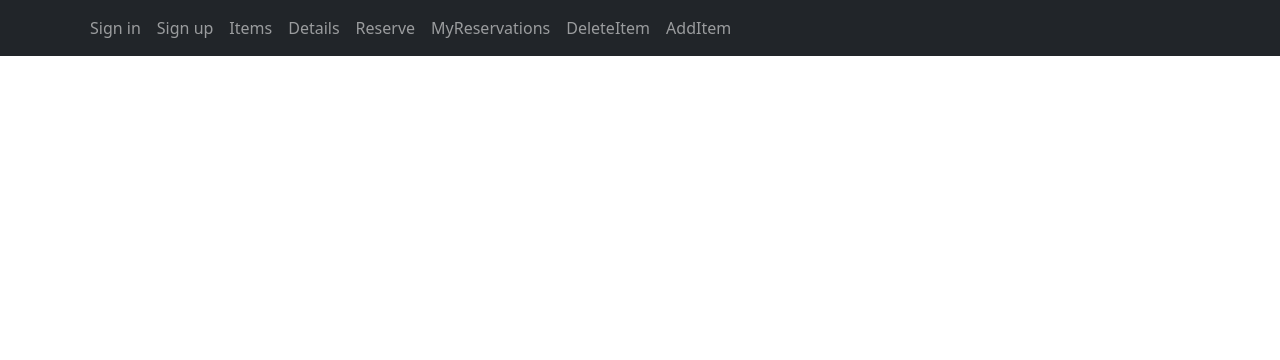
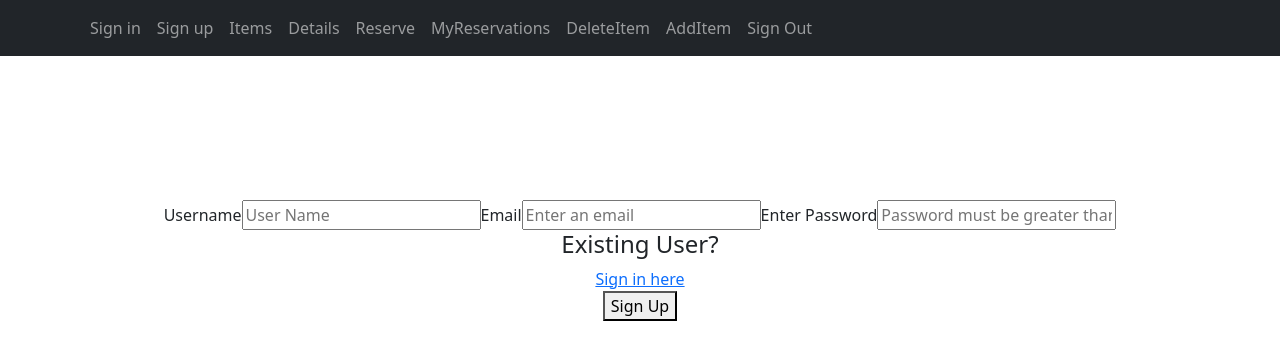
Before and after one commit to Somdotta07/Somarven-Arenas-frontend, a React (Create React App) app: page /signup in a window 1280 px wide. Shown: the top 360 px of the page. Built offline with nearby package versions, Linux system fonts and the light colour scheme.

Commit message:
Finished authentication in front-end

```diff
--- a/src/App.css
+++ b/src/App.css
@@ -1,5 +1,9 @@
 .App {
   text-align: center;
+}
+
+.sessions {
+  margin-top: 25vh;
 }
 
 .App-logo {
--- a/src/App.js
+++ b/src/App.js
@@ -1,27 +1,31 @@
 import './App.css';
-import { Route, Routes } from 'react-router-dom';
-import NavBar from './components/NavBar';
-// import Signin from './components/SignIn';
-// import SignUp from './components/SignUp';
+import { useSelector } from 'react-redux';
+import { Routes, Route, Navigate } from 'react-router-dom';
+import SignIn from './components/Sessions/SignIn';
+import SignUp from './components/Sessions/SignUp';
 import Item from './components/Item';
 import DetailsPage from './components/Details/DetailsPage';
 import ReservationForm from './components/Reservation/ReservationForm';
 import Reservation from './components/Reservation/Reservation';
-// import DeleteItem from './components/DeleteItem';
-// import AddItem from './components/AddItem';
+
+import NavBar from './components/NavBar';
 
 function App() {
+  const sessionDetails = useSelector((state) => state.sessions);
+
   return (
-    <div className="App">
+    <div className="App sessions">
+
       <NavBar />
       <Routes>
-
-        <Route exact path="/" element={<Item />} />
+        <Route exact path="/" element={sessionDetails.isSignIn ? (<Navigate replace to="/items" />) : <SignIn />} />
+        <Route exact path="/signup" element={sessionDetails.isSignUp ? (<Navigate replace to="/" />) : <SignUp />} />
+        <Route exact path="/items" element={<Item />} />
         <Route path="/Details/:id" element={<DetailsPage />} />
         <Route path="/reserve" element={<ReservationForm />} />
         <Route path="/reservations" element={<Reservation />} />
+        <Route path="/" element={sessionDetails.isSignIn || <SignIn />} />
       </Routes>
-
     </div>
   );
 }
--- a/src/api/reserved.js
+++ b/src/api/reserved.js
@@ -3,8 +3,10 @@ import { fetchReservations } from '../redux/reservations/reservation';
 
 const BASE_URL = 'http://127.0.0.1:3000/api/v1/reservations';
 
+const token = JSON.parse(localStorage.getItem('token'));
+
 const getReserved = () => async (dispatch) => {
-  const response = await axios.get(BASE_URL);
+  const response = await axios.get(BASE_URL, { headers: { Authorization: token } });
   console.log(response.data.data);
   dispatch(fetchReservations(response.data.data));
 };
--- a/src/api/reservedItems.js
+++ b/src/api/reservedItems.js
@@ -1,10 +1,12 @@
 import axios from 'axios';
 
-const BASE_URL = 'http://127.0.0.1:3000/';
+const BASE_URL = 'http://127.0.0.1:3000';
+
+const token = JSON.parse(localStorage.getItem('token'));
 
 const reservedItems = async (data) => {
   try {
-    const response = await axios.post(`${BASE_URL}/api/v1/reservations`, data);
+    const response = await axios.post(`${BASE_URL}/api/v1/reservations`, data, { headers: { Authorization: token } });
     return { status: response.status, item: response.data.data };
   } catch (error) {
     return { status: error.response.status, ...error.response.data };
--- a/src/components/Item/index.js
+++ b/src/components/Item/index.js
@@ -1,5 +1,5 @@
 import { useDispatch, useSelector } from 'react-redux';
-import './Item.css';
+import './item.css';
 import { useEffect } from 'react';
 import { useNavigate } from 'react-router-dom';
 import { BsCaretRightFill, BsFillCaretLeftFill } from 'react-icons/bs';
@@ -10,16 +10,19 @@ import 'swiper/css';
 
 const Item = () => {
   const items = useSelector((state) => state.items.items) || [];
+  const sessionDetails = useSelector((state) => state.sessions);
+
+  const token = sessionDetails.user_token || JSON.parse(localStorage.getItem('token'));
   const dispatch = useDispatch();
 
   useEffect(() => {
-    dispatch(getItems);
+    dispatch(getItems(token));
   }, []);
   const navigate = useNavigate();
 
-  const renderDetailsPage = (id) => {
-    dispatch(getItemsDetails(id)).then(() => {
-      navigate(`/Details/${id}`);
+  const renderDetailsPage = (id, name) => {
+    dispatch(getItemsDetails(id, token)).then(() => {
+      navigate(`/Details/${name}`);
     });
   };
 
@@ -37,7 +40,7 @@ const Item = () => {
                 <Items
                   item={item}
                   onClick={() => {
-                    renderDetailsPage(item.id);
+                    renderDetailsPage(item.id, item.name);
                   }}
                 />
               </div>
--- a/src/components/NavBar.js
+++ b/src/components/NavBar.js
@@ -1,7 +1,14 @@
 import React from 'react';
 import { Navbar, Nav, Container } from 'react-bootstrap';
+import { useDispatch } from 'react-redux';
+import { handleSignOut } from '../redux/signin/login';
 
 function NavBar() {
+  const dispatch = useDispatch();
+
+  const signOut = () => {
+    dispatch(handleSignOut());
+  };
   return (
     <>
       <Navbar collapseOnSelect fixed="top" expand="sm" bg="dark" variant="dark">
@@ -9,14 +16,16 @@ function NavBar() {
           <Navbar.Toggle aria-controls="responsive-navbar-nav" data-bs-target="#responsive-navbar-nav" />
           <Navbar.Collapse id="responsive-navbar-nav">
             <Nav>
-              <Nav.Link href="/sign in">Sign in</Nav.Link>
+              <Nav.Link href="/">Sign in</Nav.Link>
               <Nav.Link href="/signup">Sign up</Nav.Link>
-              <Nav.Link href="/">Items</Nav.Link>
+              <Nav.Link href="/items">Items</Nav.Link>
               <Nav.Link href="/details">Details</Nav.Link>
               <Nav.Link href="/reserve">Reserve</Nav.Link>
               <Nav.Link href="/reservations">MyReservations</Nav.Link>
               <Nav.Link href="/deleteitem">DeleteItem</Nav.Link>
               <Nav.Link href="/additem">AddItem</Nav.Link>
+              <Nav.Link href="/" onClick={() => signOut()}>Sign Out</Nav.Link>
+              {/* <button type="submit" onClick={() => signOut()}>Sign Out</button> */}
             </Nav>
           </Navbar.Collapse>
         </Container>
--- /dev/null
+++ b/src/components/Sessions/SignIn.js
@@ -0,0 +1,52 @@
+/* eslint-disable jsx-a11y/label-has-associated-control */
+
+import React, { useState } from 'react';
+import { Link } from 'react-router-dom';
+import { useDispatch } from 'react-redux';
+import { handleSignIn } from '../../redux/signin/login';
+
+const SignIn = () => {
+  const [userName, setUserName] = useState('');
+  const [password, setPassword] = useState('');
+
+  const dispatch = useDispatch();
+
+  const signInUser = (e) => {
+    e.preventDefault();
+    dispatch(handleSignIn(userName, password));
+  };
+
+  return (
+    <div>
+      <form>
+        <label htmlFor="username" id="username" />
+        <input
+          type="text"
+          name="username"
+          className="username"
+          value={userName}
+          required
+          placeholder="User Name"
+          onChange={(e) => setUserName(e.target.value)}
+        />
+        <label htmlFor="password" id="password" />
+        <input
+          type="password"
+          name="password"
+          required
+          className="password"
+          value={password}
+          placeholder="Password"
+          onChange={(e) => setPassword(e.target.value)}
+        />
+      </form>
+      <div>
+        <h4>New User?</h4>
+        <Link to="/signup">Sign up here</Link>
+      </div>
+      <button type="submit" className="submit-btn" onClick={(e) => signInUser(e)}>Sign In</button>
+    </div>
+  );
+};
+
+export default SignIn;
--- /dev/null
+++ b/src/components/Sessions/SignUp.js
@@ -0,0 +1,63 @@
+/* eslint-disable jsx-a11y/label-has-associated-control */
+
+import React, { useState } from 'react';
+import { Link } from 'react-router-dom';
+import { useDispatch } from 'react-redux';
+import { handleSignUp } from '../../redux/signin/login';
+
+const SignUp = () => {
+  const [userName, setUserName] = useState('');
+  const [email, setEmail] = useState('');
+  const [password, setPassword] = useState('');
+
+  const dispatch = useDispatch();
+
+  const signUpUser = (e) => {
+    e.preventDefault();
+    dispatch(handleSignUp(email, userName, password));
+  };
+
+  return (
+    <div>
+      <form>
+        <label htmlFor="username" id="username">Username</label>
+        <input
+          type="text"
+          name="username"
+          className="username"
+          value={userName}
+          required
+          placeholder="User Name"
+          onChange={(e) => setUserName(e.target.value)}
+        />
+        <label htmlFor="email" id="email">Email</label>
+        <input
+          type="email"
+          name="email"
+          className="email"
+          value={email}
+          required
+          placeholder="Enter an email"
+          onChange={(e) => setEmail(e.target.value)}
+        />
+        <label htmlFor="password" id="password">Enter Password</label>
+        <input
+          type="password"
+          name="password"
+          required
+          className="password"
+          value={password}
+          placeholder="Password must be greater than 6 characters"
+          onChange={(e) => setPassword(e.target.value)}
+        />
+      </form>
+      <div>
+        <h4>Existing User?</h4>
+        <Link to="/">Sign in here</Link>
+      </div>
+      <button type="submit" className="submit-btn" onClick={(e) => signUpUser(e)}>Sign Up</button>
+    </div>
+  );
+};
+
+export default SignUp;
--- a/src/redux/configureStore.js
+++ b/src/redux/configureStore.js
@@ -1,15 +1,17 @@
 import { combineReducers, createStore, applyMiddleware } from 'redux';
-import reduxLogger from 'redux-logger';
+import logger from 'redux-logger';
 import thunk from 'redux-thunk';
 import itemsReducer from './items/items';
 import itemsDetailsReducer from './items/ItemDetails';
 import reservationsReducer from './reservations/reservation';
 import usersReducer from './users/users';
+import sessionsReducer from './signin/login';
 
 const reducers = combineReducers({
   items: itemsReducer,
   reservations: reservationsReducer,
+  sessions: sessionsReducer,
   itemsDetailsReducer,
   usersReducer,
 });
-export default createStore(reducers, applyMiddleware(thunk, reduxLogger));
+export default createStore(reducers, applyMiddleware(thunk, logger));
--- /dev/null
+++ b/src/redux/signin/login.js
@@ -0,0 +1,103 @@
+const SIGN_UP = 'store/log_in/USER_SIGN_UP';
+const SIGN_IN = 'store/log_in/USER_SIGN_IN';
+const SIGN_OUT = 'store/log_in/USER_SIGN_OUT';
+
+const token = JSON.parse(localStorage.getItem('token'));
+
+const initialState = {
+  isSignUp: false,
+  isSignIn: false,
+  message: '',
+  user_token: '',
+};
+
+const userSignUp = (status, message) => ({
+  type: SIGN_UP,
+  payload: { status, message },
+});
+
+const userSignIn = (status, message, token) => ({
+  type: SIGN_IN,
+  payload: { status, message, token },
+});
+
+const userSignOut = (message) => ({
+  type: SIGN_OUT,
+  payload: message,
+});
+
+export const handleSignIn = (username, password) => async (dispatch) => {
+  const userDetails = { user: { username, password } };
+  const user = await fetch('http://127.0.0.1:3000/users/sign_in', {
+    method: 'POST',
+    body: JSON.stringify(userDetails),
+    headers: {
+      'Content-Type': 'application/json',
+    },
+  });
+  const response = await user.json();
+  if (response.status === 200) {
+    const token = user.headers.get('Authorization');
+    dispatch(userSignIn(true, response, token));
+    localStorage.setItem('token', JSON.stringify(user.headers.get('Authorization')));
+    // console.log(user.headers.get('Authorization'));
+  }
+};
+
+export const handleSignUp = (email, username, password) => async (dispatch) => {
+  const userDetails = { user: { email, username, password } };
+  const t = await fetch('http://127.0.0.1:3000/users', {
+    method: 'POST',
+    body: JSON.stringify(userDetails),
+    headers: {
+      'Content-Type': 'application/json',
+    },
+  });
+  const response = await t.json();
+  if (response.status === 200) {
+    dispatch(userSignUp(true, response.message));
+  }
+};
+
+export const handleSignOut = () => async (dispatch) => {
+  const t = await fetch('http://127.0.0.1:3000/users/sign_out', {
+    method: 'DELETE',
+    headers: {
+      'Content-Type': 'application/json',
+      Authorization: token,
+    },
+  });
+  const response = await t.json();
+  if (response.status === 200) {
+    dispatch(userSignOut(response.message));
+  }
+};
+
+const sessionsReducer = (state = initialState, action) => {
+  switch (action.type) {
+    case SIGN_IN:
+      return {
+        ...state,
+        isSignIn: action.payload.status,
+        message: action.payload.message,
+        user_token: action.payload.token,
+      };
+    case SIGN_UP:
+      return {
+        ...state,
+        isSignUp: action.payload.status,
+        message: action.payload.message,
+      };
+    case SIGN_OUT:
+      return {
+        ...state,
+        isSignIn: false,
+        message: action.payload,
+      };
+
+    default:
+      return state;
+  }
+};
+
+export default sessionsReducer;
```
Also changed, not shown: src/api/items.js (+4 -4 lines), 1 other file (tests, documents, lock files or other folders).
